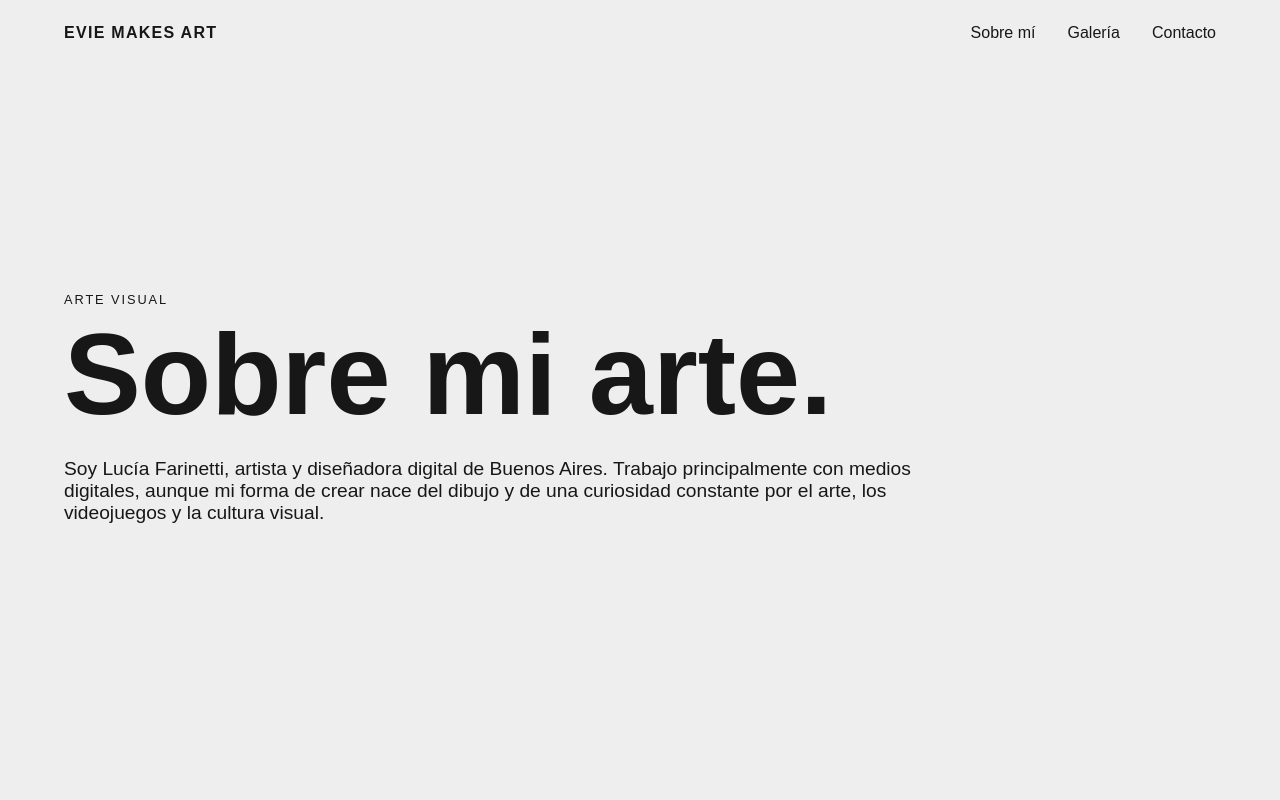
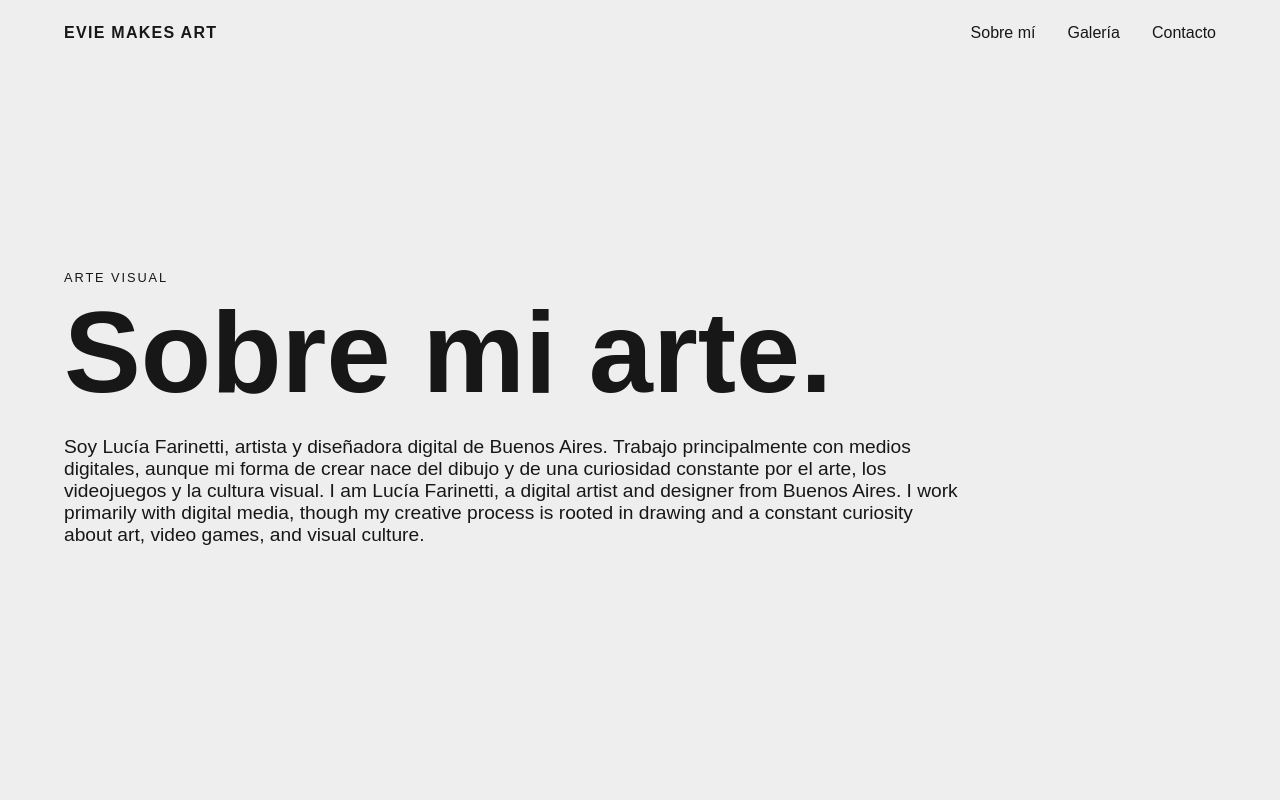
Before and after one commit to EvieDev/evie, a plain HTML site: page index.html in a window 1280 px wide. Shown: the top 800 px of the page. Drawn offline with Linux system fonts and the light colour scheme.

Commit message:
Update index.html

```diff
--- a/index.html
+++ b/index.html
@@ -34,6 +34,7 @@
                 <p class="hero-description">
                     Soy Lucía Farinetti, artista y diseñadora digital de Buenos Aires. Trabajo principalmente con medios digitales, aunque mi forma de crear nace del dibujo y de una curiosidad constante por el arte, los videojuegos y la cultura visual.
 
+                    I am Lucía Farinetti, a digital artist and designer from Buenos Aires. I work primarily with digital media, though my creative process is rooted in drawing and a constant curiosity about art, video games, and visual culture.
                 </p>
 
             </div>
```
